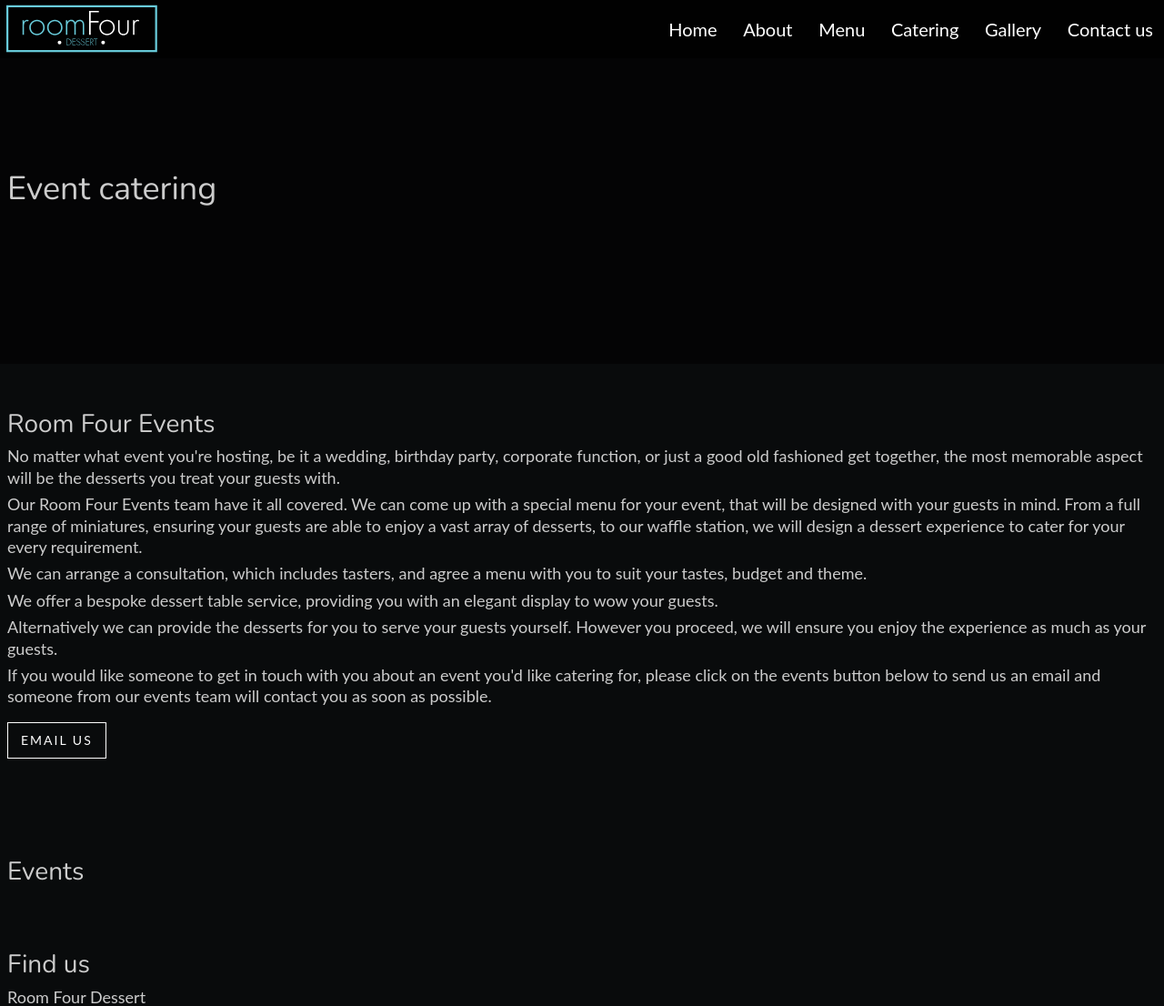
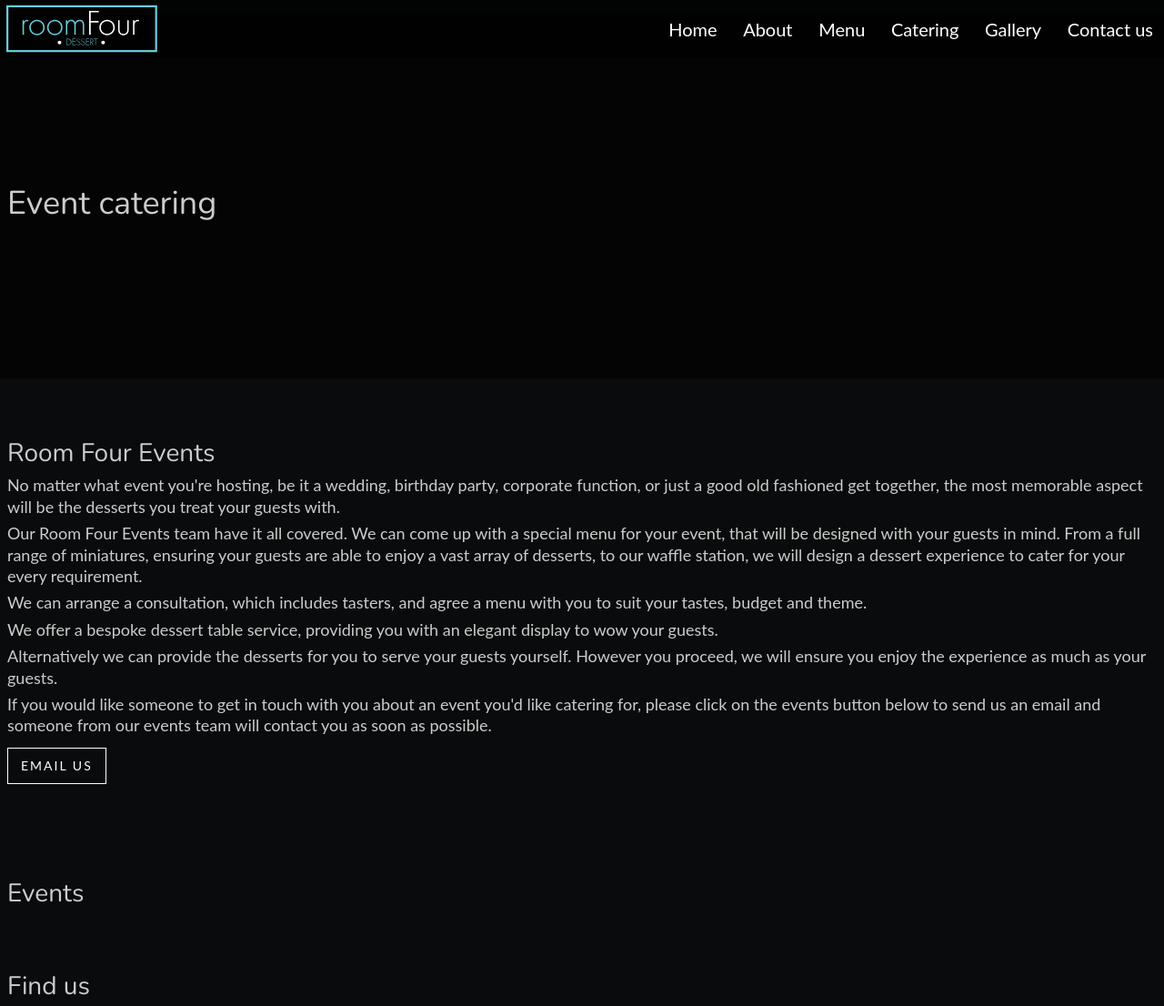
Before and after one commit to s00pGuY/RoomFourDessert, a PHP site: page /event-catering.php in a window 1280 px wide. Shown: the top 1106 px of the page at 91% size. Run offline with PHP 8.4, Linux system fonts and the light colour scheme.

Commit message:
reduced button spacing and added spacing between divs within the food section

```diff
--- a/assets/css/style.css
+++ b/assets/css/style.css
@@ -325,9 +325,17 @@ p {
 	margin-bottom: 0.6rem;
 }
 
+.food {
+	min-height: 59rem;
+}
+
+.menu, .catering {
+	margin: 1.6rem 0;
+}
+
 .btn {
 	display: inline-block;
-	margin: 1rem 0;
+	margin: 0.6rem 0;
 	padding: 1rem 1.4rem;
 	font-size: 1.4rem;
 	text-transform: uppercase;
```
